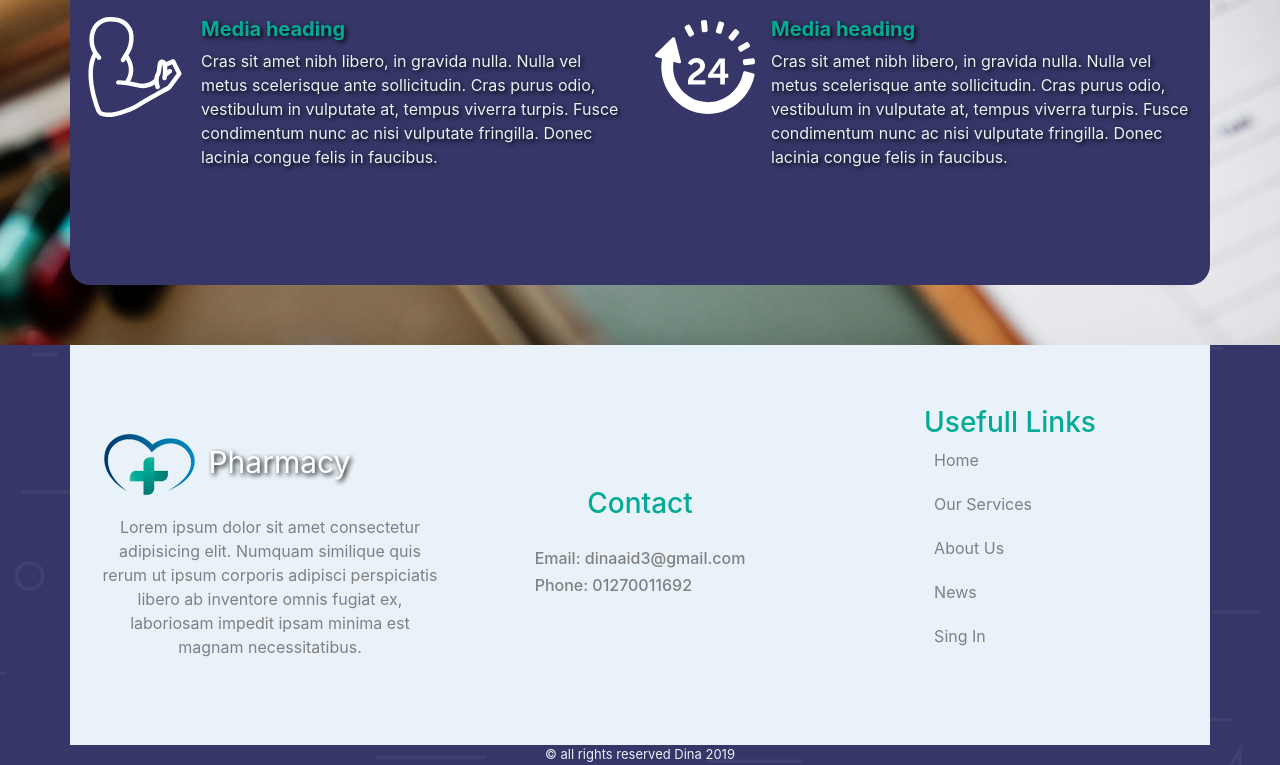
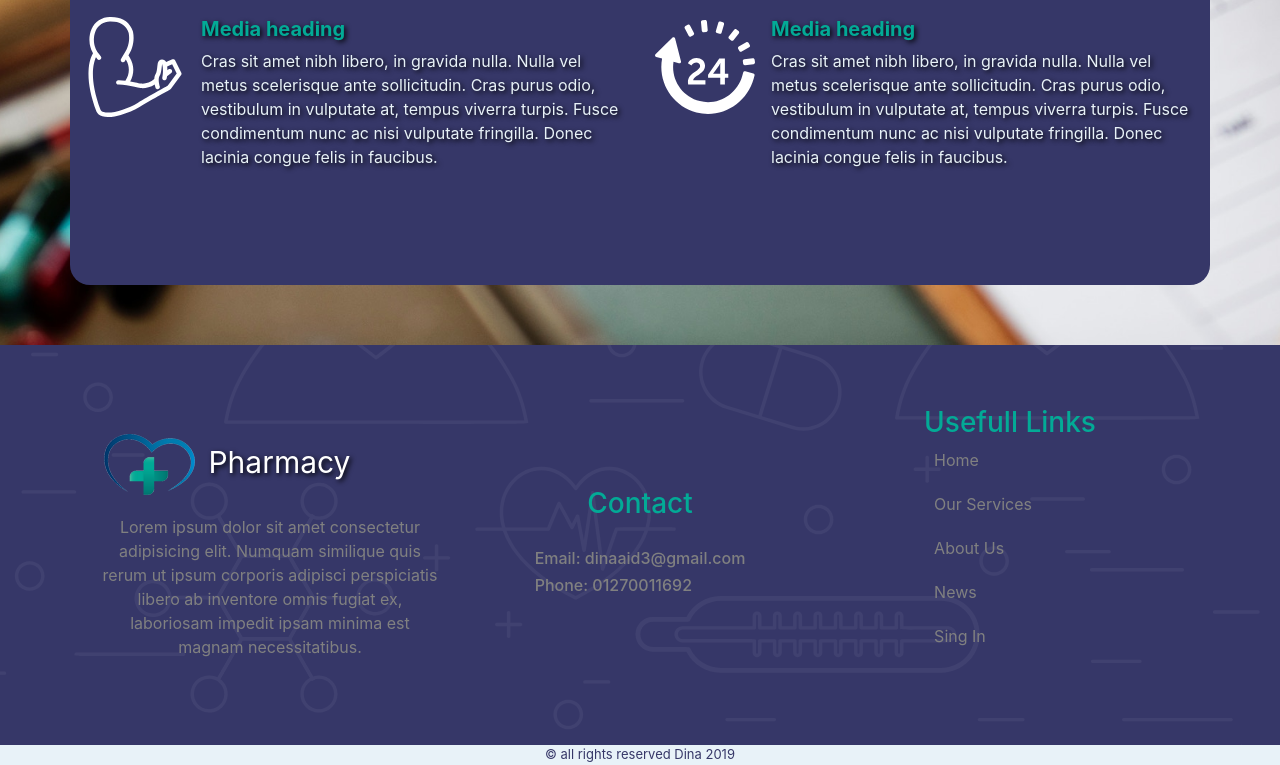
Before and after one commit to Dinaaid/Dr.pharmacy, a plain HTML site: page index.html in a window 1280 px wide. Shown: the part 3256-4021 px from the top of the page. Drawn offline with nearby package versions, Linux system fonts and the light colour scheme; a web font is replaced by a local one.

Commit message:
version0.9

```diff
--- a/css/style.css
+++ b/css/style.css
@@ -443,7 +443,7 @@ h5 {
 .endpage {
     height: 50vh;
     width: 100%;
-    background-color: #e8f2f8;
+    /* background-color: #e8f2f8; */
     display: flex;
     justify-content: space-around;
     align-items: center;
@@ -507,7 +507,8 @@ h5 {
 footer {
     text-align: center;
     font-size: small;
-    color: #e8f2f8;
+    color: #363768;
+    background-color: #e8f2f8;
 }
 
 @media screen and (max-width: 980px) {
```
